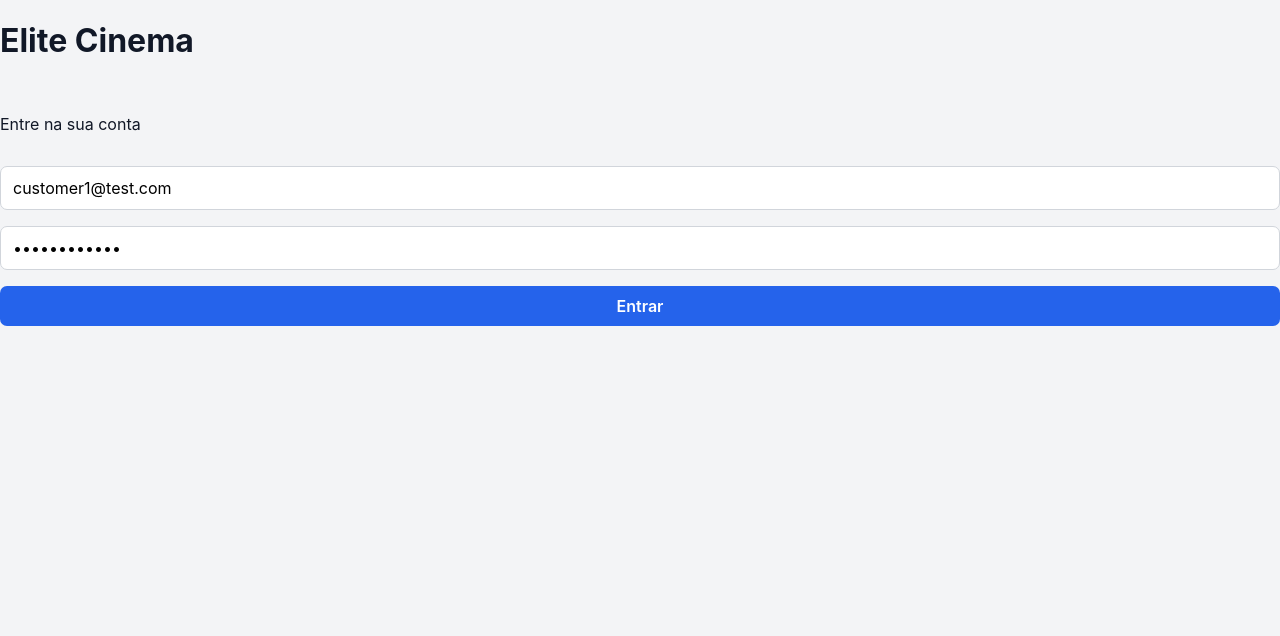
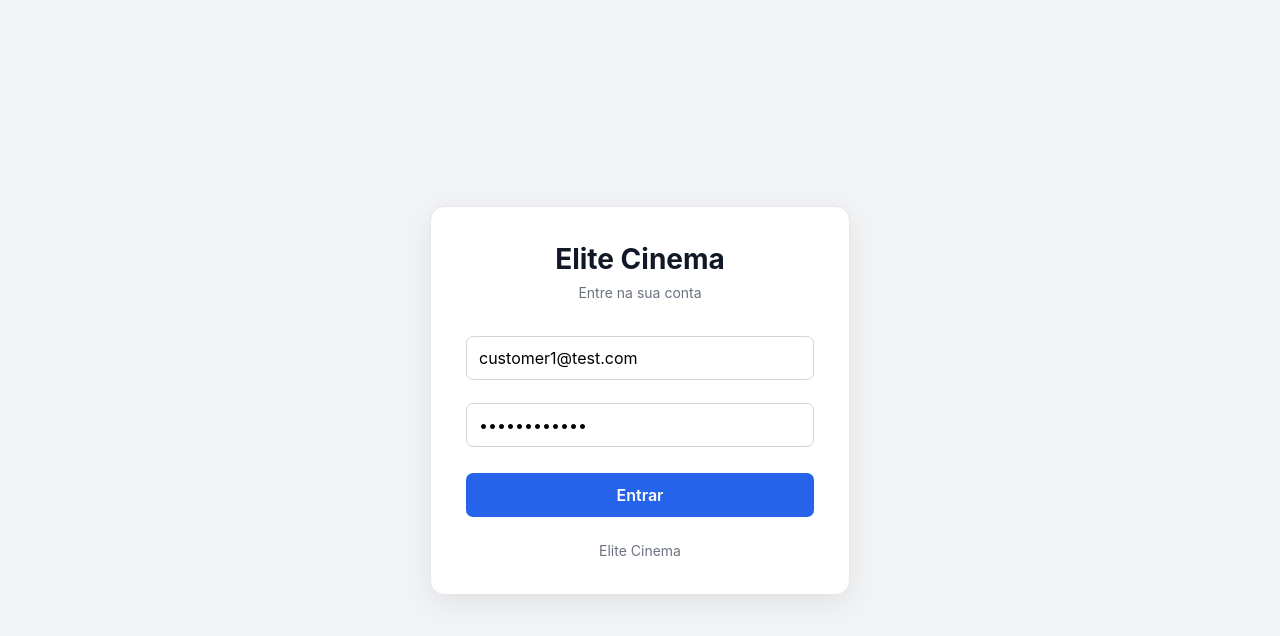
Before and after one commit to BrunoCardos/elite-dev-event-platform, a React (Vite) app in the folder frontend/: page /login in a window 1280 px wide. Shown: the top 636 px of the page. Built offline with nearby package versions, Linux system fonts and the light colour scheme.

Commit message:
style(login): melhorar estilizacao e layout da pagina de login

```diff
--- a/frontend/src/index.css
+++ b/frontend/src/index.css
@@ -444,6 +444,83 @@
   background: #9ca3af;
 }
 
+ /* =========================
+   LOGIN
+========================= */
+
+.login-page {
+  min-height: 100vh;
+  display: flex;
+  align-items: center;
+  justify-content: center;
+  padding: 25px;
+  background: #f3f4f6;
+}
+
+.login-container {
+  width: 100%;
+  max-width: 420px;
+}
+
+.login-card {
+  background: white;
+  border: 1px solid #e5e7eb;
+  border-radius: 14px;
+  padding: 35px;
+  box-shadow: 0 8px 30px rgb(0 0 0 / 8%);
+}
+
+.login-card h1 {
+  margin: 0 0 8px;
+  text-align: center;
+  font-size: 28px;
+}
+
+.login-card .login-subtitle {
+  margin: 0 0 30px;
+  text-align: center;
+  color: #6b7280;
+  font-size: 14px;
+}
+
+.login-card form {
+  gap: 18px;
+}
+
+.login-card label {
+  color: #374151;
+  font-size: 14px;
+}
+
+.login-card input {
+  margin-top: 5px;
+}
+
+.login-card button[type="submit"] {
+  width: 100%;
+  margin-top: 8px;
+  padding: 12px;
+}
+
+.login-error {
+  margin-bottom: 15px;
+  padding: 12px;
+  border-radius: 7px;
+  background: #fef2f2;
+  border: 1px solid #fecaca;
+  color: #991b1b;
+  font-size: 14px;
+}
+
+.login-footer {
+  margin-top: 25px;
+  text-align: center;
+  color: #6b7280;
+  font-size: 14px;
+}
+
+
+
 /* =========================
    MOBILE
 ========================= */
@@ -478,18 +555,5 @@
     font-size: 10px;
     color: black;
   }
-/*
-  .login-page {
-    display: flex;
-    flex-direction: column;
-    align-items: center;
-    justify-content: center;
-    height: 100vh;
-  }
-
-  .login-page form {
-    width: 90%;
-  } */
-
 
 }
--- a/frontend/src/pages/Login.tsx
+++ b/frontend/src/pages/Login.tsx
@@ -60,15 +60,19 @@
 
   return (
     <div className="login-page">
+      <div className="login-container">
+        <div className="login-card">
+
+          <h1>Elite Cinema</h1>
+
+          <p className="login-subtitle">
+            Entre na sua conta
+          </p>
+
           <form
-        className="login-card"
             onSubmit={handleSubmit}
           >
-        <h1>Elite Cinema</h1>
 
-        <p>
-          Entre na sua conta
-        </p>
 
             {error && (
               <div className="error">
@@ -98,6 +102,12 @@
               Entrar
             </button>
           </form>
+          <div className="login-footer">
+            Elite Cinema
+          </div>
+        </div>
+      </div>
+
     </div>
   );
 }
```
Lines whose indentation alone changed are shown as unchanged.
